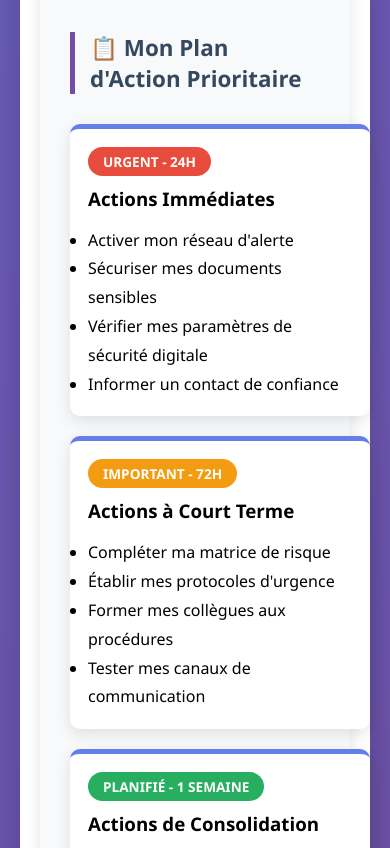
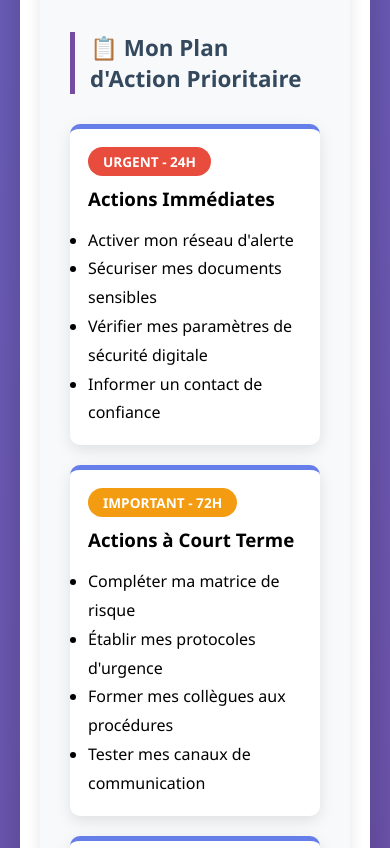
Before and after one commit to VODOUNON-MAJORELLE/Outil-DDH, a plain HTML site: page index.html in a window 390 px wide. Shown: the part 3380-4228 px from the top of the page. Drawn offline with Linux system fonts and the light colour scheme.

Commit message:
resposivité améliorée

```diff
--- a/styles.css
+++ b/styles.css
@@ -393,6 +393,15 @@ h2 {
         padding: 2px;
         text-align: center;
     }
+    .action-plan {
+        grid-template-columns: 1fr;
+        justify-items: center;
+    }
+    .action-card {
+        width: 100%;
+        max-width: 520px;
+        margin: 0 auto;
+    }
 }
 
 @media (max-width: 400px) {
@@ -400,4 +409,7 @@ h2 {
     .priority-indicator { font-size: 0.85em; }
     .action-card { padding: 18px; }
     .formula { font-size: 1.3em; line-height: 1.15; letter-spacing: 0.5px; }
+    .action-card {
+        max-width: 360px;
+    }
 }
```
Also changed, not shown: 1 other file.
